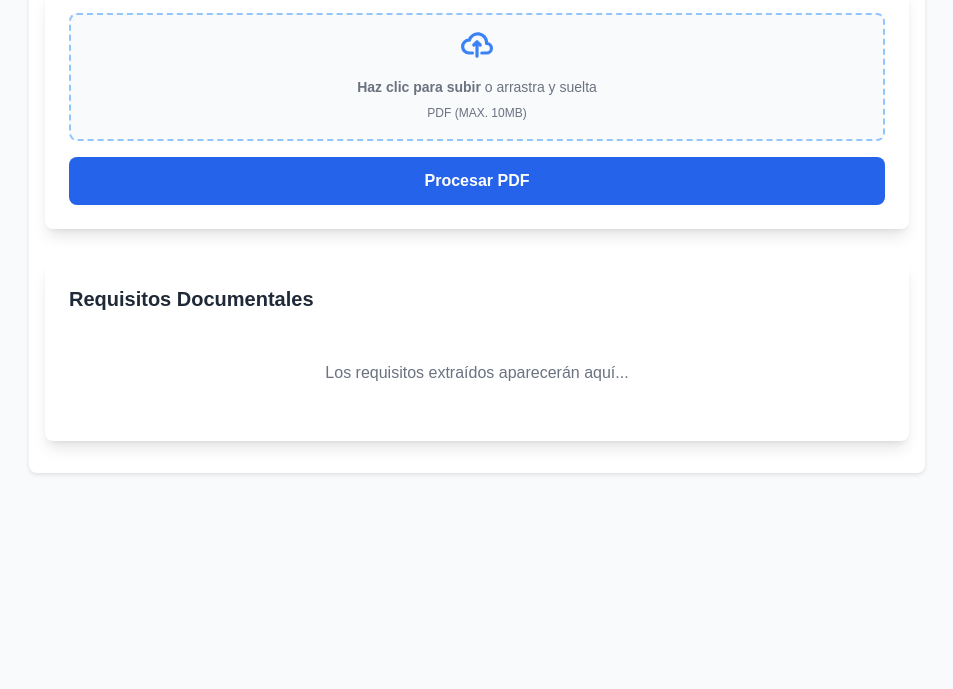
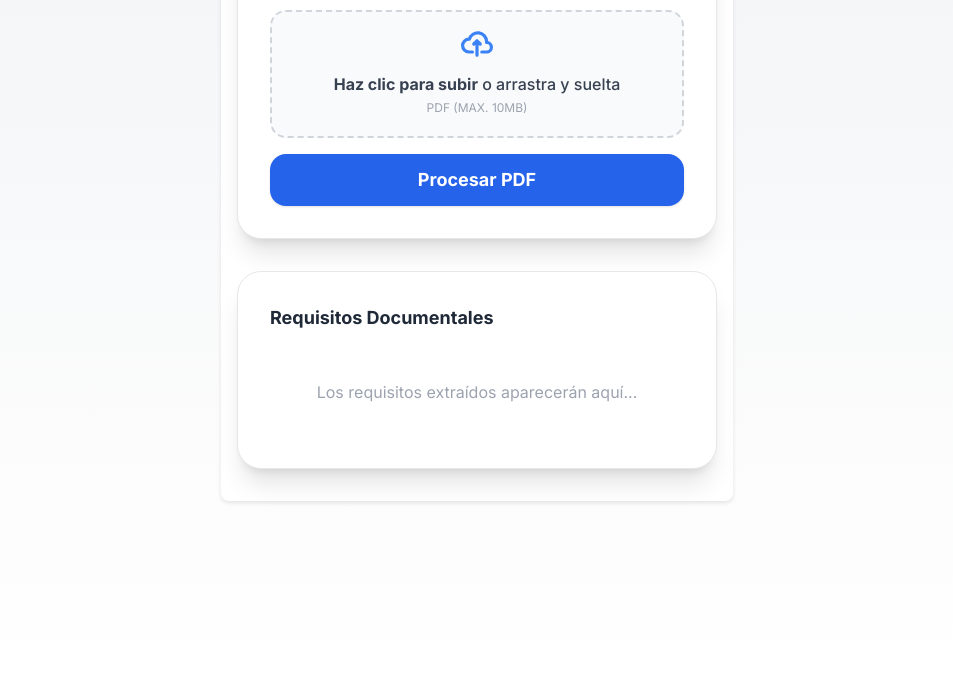
Before and after one commit to omena88/api-gemini-queirolo-agente02, a plain HTML site: page static/index.html in a window 1280 px wide. Shown: the part 143-832 px from the top of the page, without its empty margins (163-1116 px from the left). Drawn offline with nearby package versions, Linux system fonts and the light colour scheme.

Commit message:
feat: Mejora de diseño tipo iOS y fuente Inter en el frontend. Backend ahora usa OpenAI y logs de depuración.

```diff
--- a/static/index.html
+++ b/static/index.html
@@ -4,37 +4,38 @@
     <meta charset="UTF-8">
     <meta name="viewport" content="width=device-width, initial-scale=1.0">
     <title>Extractor de Requisitos de PDF</title>
+    <link href="https://fonts.googleapis.com/css2?family=Inter:wght@400;500;700&display=swap" rel="stylesheet">
     <script src="https://cdn.tailwindcss.com"></script>
     <link rel="stylesheet" href="/static/styles.css">
+    <style>
+        body { font-family: 'Inter', sans-serif; }
+    </style>
 </head>
-<body class="bg-gray-50 min-h-screen">
-    <div class="container mx-auto px-4 py-8 max-w-4xl">
-        <h1 class="text-3xl font-bold text-center text-blue-800 mb-8">Extractor de Requisitos de PDF</h1>
-
-        <div class="bg-white rounded-lg shadow-lg p-6 mb-8">
+<body class="bg-gradient-to-b from-gray-100 to-white min-h-screen">
+    <div class="container mx-auto px-4 py-8 max-w-lg">
+        <div class="bg-white rounded-3xl shadow-xl p-8 mb-8 border border-gray-200">
+            <h1 class="text-2xl font-bold text-center text-gray-900 mb-6 tracking-tight">Extractor de Requisitos de PDF</h1>
             <form id="uploadForm" class="space-y-4">
                 <div class="flex flex-col items-center justify-center w-full">
-                    <label for="pdfFile" class="flex flex-col items-center justify-center w-full h-32 border-2 border-blue-300 border-dashed rounded-lg cursor-pointer bg-gray-50 hover:bg-gray-100">
+                    <label for="pdfFile" class="flex flex-col items-center justify-center w-full h-32 border-2 border-dashed border-gray-300 rounded-2xl cursor-pointer bg-gray-50 hover:bg-gray-100 transition-all duration-200">
                         <div class="flex flex-col items-center justify-center pt-5 pb-6">
-                            <svg class="w-8 h-8 mb-4 text-blue-500" aria-hidden="true" xmlns="http://www.w3.org/2000/svg" fill="none" viewBox="0 0 20 16">
+                            <svg class="w-8 h-8 mb-3 text-blue-500" aria-hidden="true" xmlns="http://www.w3.org/2000/svg" fill="none" viewBox="0 0 20 16">
                                 <path stroke="currentColor" stroke-linecap="round" stroke-linejoin="round" stroke-width="2" d="M13 13h3a3 3 0 0 0 0-6h-.025A5.56 5.56 0 0 0 16 6.5 5.5 5.5 0 0 0 5.207 5.021C5.137 5.017 5.071 5 5 5a4 4 0 0 0 0 8h2.167M10 15V6m0 0L8 8m2-2 2 2"/>
                             </svg>
-                            <p class="mb-2 text-sm text-gray-500"><span class="font-semibold">Haz clic para subir</span> o arrastra y suelta</p>
-                            <p class="text-xs text-gray-500">PDF (MAX. 10MB)</p>
+                            <p class="mb-1 text-base text-gray-700 font-medium"><span class="font-semibold">Haz clic para subir</span> o arrastra y suelta</p>
+                            <p class="text-xs text-gray-400">PDF (MAX. 10MB)</p>
                         </div>
                         <input id="pdfFile" type="file" class="hidden" accept=".pdf" required />
                     </label>
                 </div>
-                <button type="submit" class="w-full bg-blue-600 hover:bg-blue-700 text-white font-bold py-3 px-4 rounded-lg transition duration-200">
-                    Procesar PDF
-                </button>
+                <button type="submit" class="w-full bg-blue-600 hover:bg-blue-700 text-white font-semibold py-3 px-4 rounded-2xl shadow transition duration-200 text-lg active:scale-95">Procesar PDF</button>
             </form>
         </div>
 
-        <div class="bg-white rounded-lg shadow-lg p-6">
-            <h2 class="text-xl font-semibold text-gray-800 mb-4">Requisitos Documentales</h2>
-            <div id="requirements" class="prose max-w-none">
-                <p class="text-gray-500 text-center py-8">Los requisitos extraídos aparecerán aquí...</p>
+        <div class="bg-white rounded-3xl shadow-xl p-8 border border-gray-200">
+            <h2 class="text-lg font-semibold text-gray-800 mb-4">Requisitos Documentales</h2>
+            <div id="requirements" class="prose max-w-none text-gray-800">
+                <p class="text-gray-400 text-center py-8">Los requisitos extraídos aparecerán aquí...</p>
             </div>
         </div>
 
```
Also changed, not shown: 1 other file.
